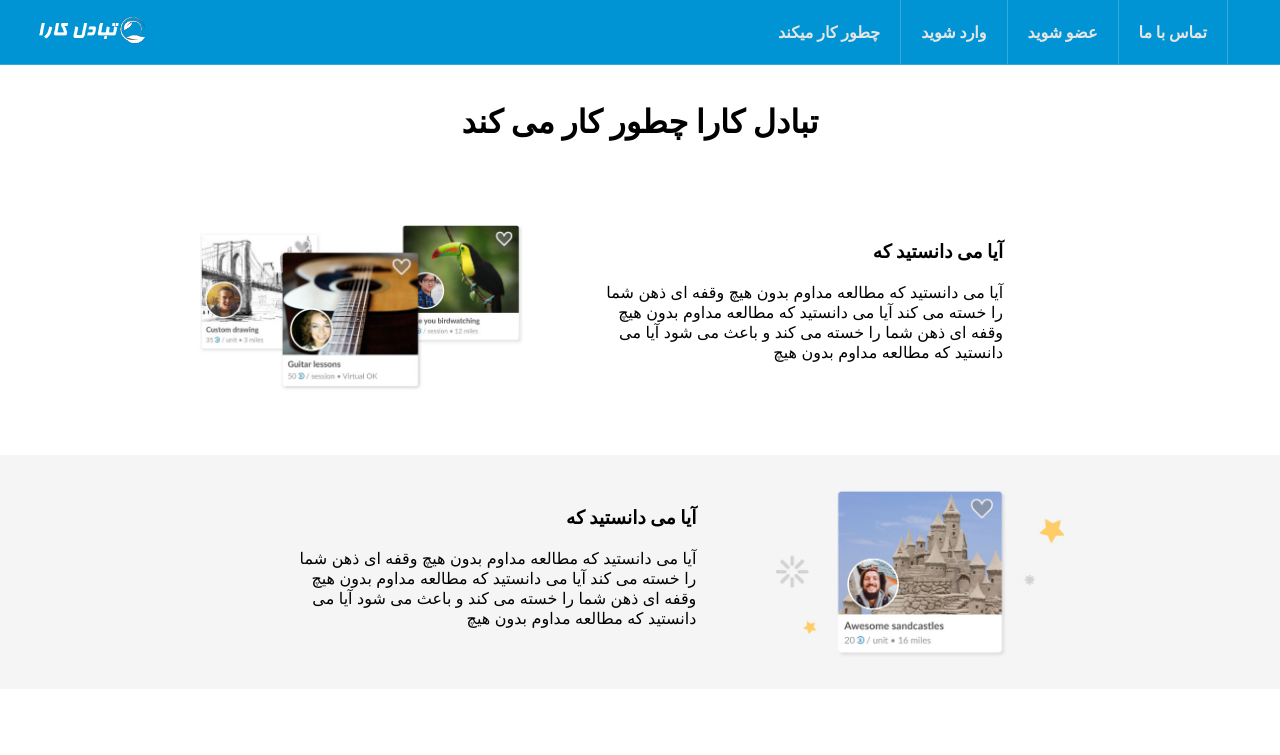
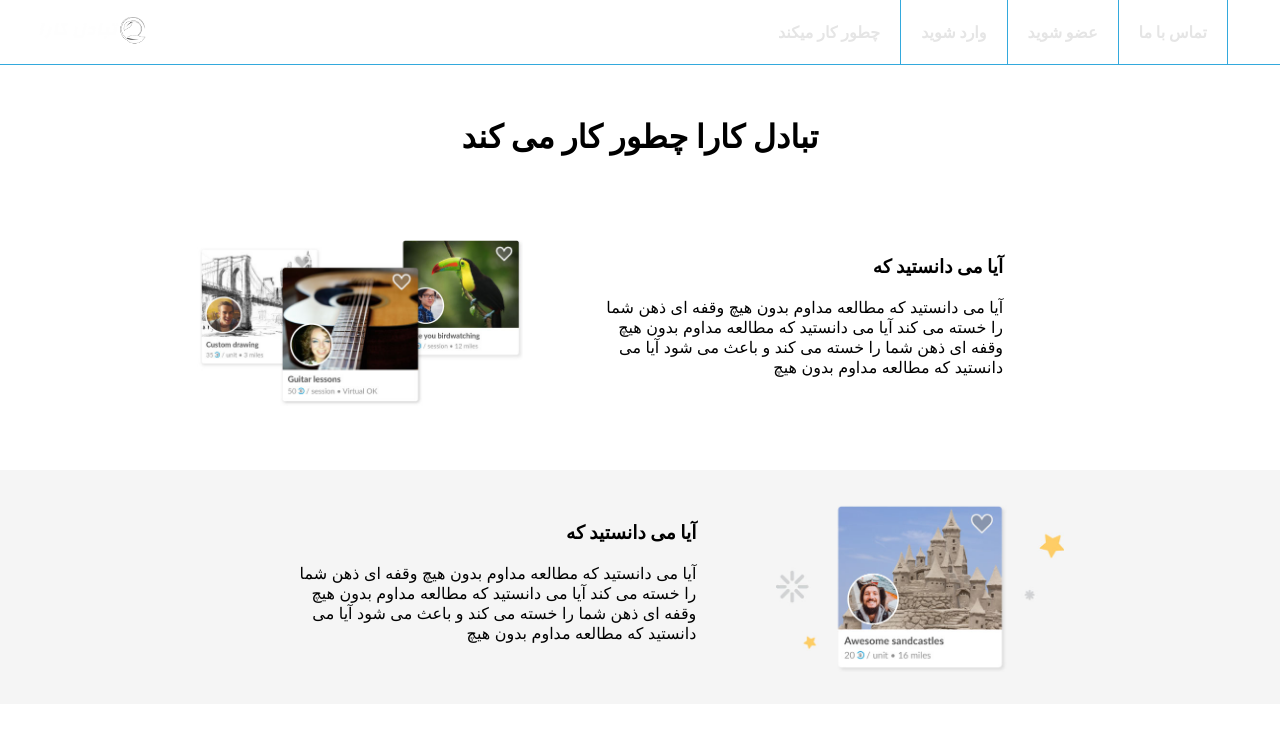
Before and after one commit to hasti2027/tabadolkara, a Next.js app: page /about in a window 1280 px wide. Shown: the top 755 px of the page. Built offline with nearby package versions, Linux system fonts and the light colour scheme.

Commit message:
improved header

```diff
--- a/app/Header.module.css
+++ b/app/Header.module.css
@@ -1,12 +1,17 @@
 .header {
-  background-color: #0094d5;
-  /* position: relative; */
+  background-color: transparent;
+  position: fixed;
+  top: 0;
+  right: 0;
+  left: 0;
   display: flex;
   flex-direction: row-reverse;
   justify-content: space-between;
   align-items: center;
   border-bottom: 1px solid #33a9dd;
+  transition: all 0.5s linear;
 }
+
 .header img {
   margin-left: clamp(1rem, 5vw, 2rem);
 }
@@ -41,6 +46,14 @@
   /* height: 100px; */
 }
 
+.headerScroll {
+  background-color: white;
+}
+
+.headerScroll li {
+  color: #33a9dd;
+}
+
 .burger {
   display: none;
 }
--- a/app/Header.tsx
+++ b/app/Header.tsx
@@ -1,10 +1,27 @@
+"use client";
+
 import Link from "next/link";
+import { useEffect, useState } from "react";
 import Burger from "../components/layout/Burger";
 import style from "./Header.module.css";
 
 function Header() {
+  const [browserWindowHeight, setBrowserWindowHeight] = useState(0);
+
+  useEffect(() => {
+    window.addEventListener("scroll", () =>
+      setBrowserWindowHeight(window.scrollY)
+    );
+  });
+
   return (
-    <header className={style.header}>
+    <header
+      className={
+        browserWindowHeight > 0
+          ? style.header + " " + style.headerScroll
+          : style.header
+      }
+    >
       <div className={style.logo}>
         <Link href="/">
           <img src="logo-3.png" height="60px"></img>
--- a/app/about/About.module.css
+++ b/app/about/About.module.css
@@ -1,6 +1,6 @@
 .pageHead h1 {
   text-align: center;
-  padding: 1rem;
+  padding: 6rem 1rem 1rem 1rem;
 }
 
 .section {
```
